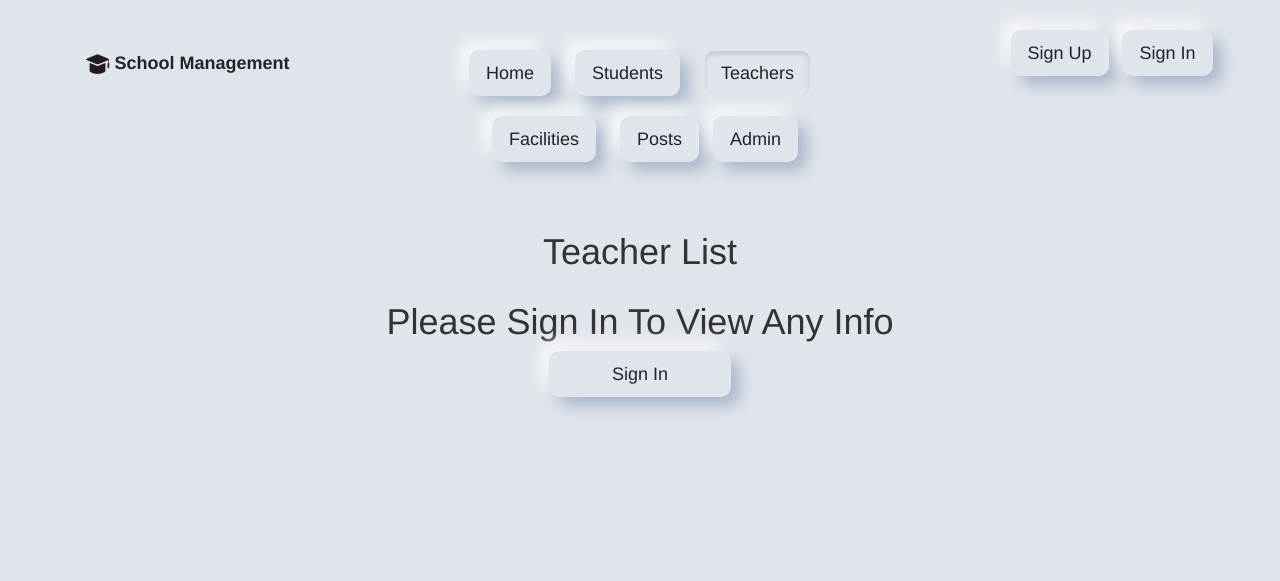
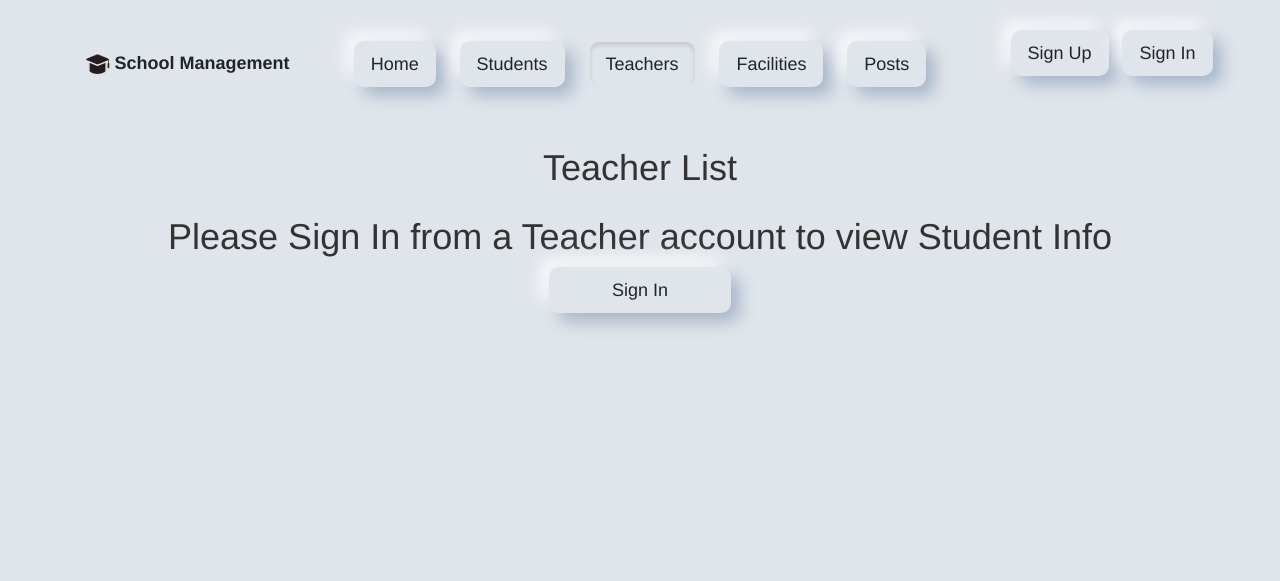
Before and after one commit to ahasanular/school_management, a Django app: template teachers/templates/teacherList.html in a window 1280 px wide. Shown: the top 581 px of the page. Run offline with Django 3.2, Linux system fonts and the light colour scheme; the template is opened without the code that fills it, so the values that code supplies are empty; some libraries are stand-ins or nearby versions.

Commit message:
small changes in frontend

```diff
--- a/schoolManagement/settings.py
+++ b/schoolManagement/settings.py
@@ -70,6 +70,7 @@ TEMPLATES = [
 WSGI_APPLICATION = 'schoolManagement.wsgi.application'
 
 
+# This is for use SQLite Database
 
 # DATABASES = {
 #     'default': {
@@ -79,7 +80,7 @@ WSGI_APPLICATION = 'schoolManagement.wsgi.application'
 # }
 
 
-# This is for use Postgres Database
+# This is for use Postgres Database on heroku
 
 import dj_database_url
 DATABASES = {
@@ -87,7 +88,7 @@ DATABASES = {
 }
 
 
-# This is for use Mysql Database
+# This is for use Mysql Database for local changes
 
 # DATABASES = {
 #     'default': {
--- a/teachers/templates/teacherDetails.html
+++ b/teachers/templates/teacherDetails.html
@@ -77,7 +77,7 @@
             error:function(data){
                 //console.log(data)
                 $('#card').html(`
-                    <h1>Please Sign In To View Any Info</h1>
+                    <h1>Please Sign In from a Teacher account to view Student Info</h1>
                     <a id="signIn" onclick="lastUrlGet()" class="btn neuEffect btn-lg mx-auto" style="max-width: 15%;" href="/sign_in/" >Sign In</a>
                 `)
             }
--- a/teachers/templates/teacherList.html
+++ b/teachers/templates/teacherList.html
@@ -69,7 +69,7 @@
             error:function(data){
                 //console.log(data)
                 $('#card').html(`
-                    <h1>Please Sign In To View Any Info</h1>
+                    <h1>Please Sign In from a Teacher account to view Student Info</h1>
                     <a id="signIn" onclick="lastUrlGet()" class="btn neuEffect btn-lg mx-auto" style="max-width: 15%;" href="/sign_in/" >Sign In</a>
                 `)
             }
--- a/templates/layout/header.html
+++ b/templates/layout/header.html
@@ -5,13 +5,12 @@
     <div style="text-align: left;" class="col">
         <a id="logo" class="m-3 btn btn-lg" href="/" onmouseover="this.style.backgroundColor='#c3c7cb';" onmouseout="this.style.backgroundColor='#e0e5eb';" ><img src="{% static 'images/favicon.png' %}" class="rounded-circle" height="25" width="25"><strong> School Management</strong></a>
     </div>
-    <div style="text-align: center;" class="col m-3">
+    <div style="text-align: center;" class="col col-md-auto m-3 my-auto">
         <a id="home" class="m-3 btn neuEffect btn-lg active" href="/">Home</a>
         <a id="students" class="m-3 btn neuEffect btn-lg" href="/students/student_list/">Students</a>
         <a id="teachers" class="m-3 btn neuEffect btn-lg" href="/teachers/teacher_list/">Teachers</a>
         <a id="facilities" class="m-3 btn neuEffect btn-lg" href="/facilities/">Facilities</a>
         <a id="posts" class="m-3 btn neuEffect btn-lg" href="/posts/">Posts</a>
-        <a class="btn neuEffect btn-lg" href="/admin/" target="_blank">Admin</a>
     </div>
     <div style="text-align: right" class="col ">
         <a id="nameAndDp" style="" class="me-5 btn btn-lg" href="/sign_in/my_account/" onmouseout="this.style.backgroundColor='#e0e5eb'; this.style.color='black'" onmouseover="this.style.backgroundColor='#208293'; this.style.color='white'"></a>
```
